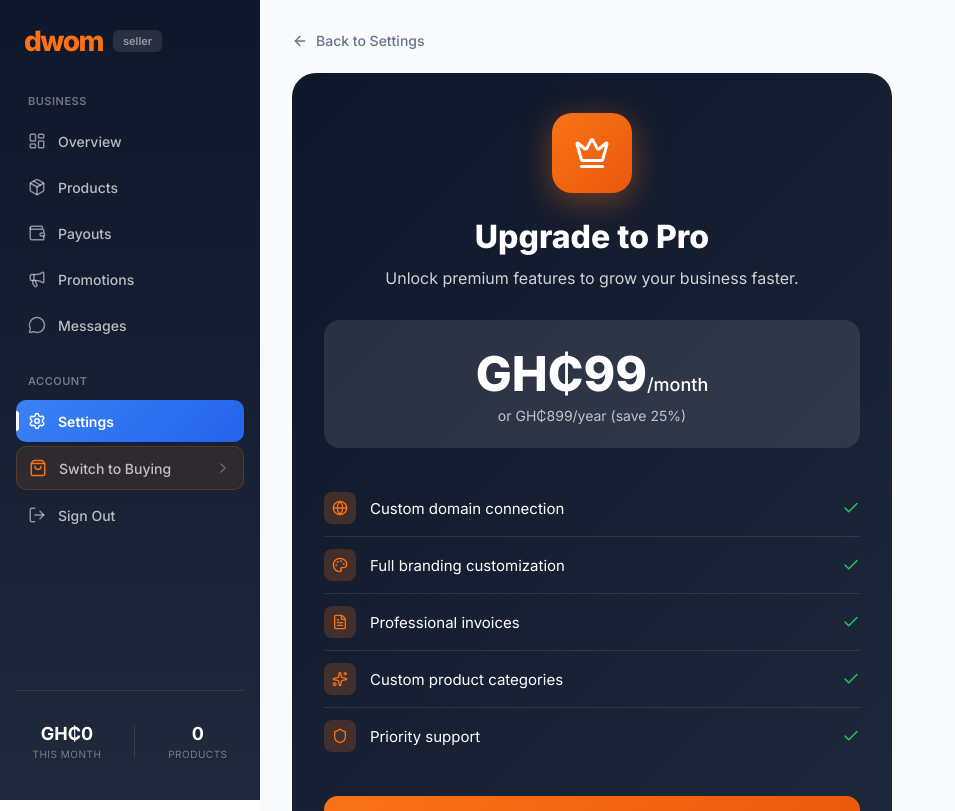
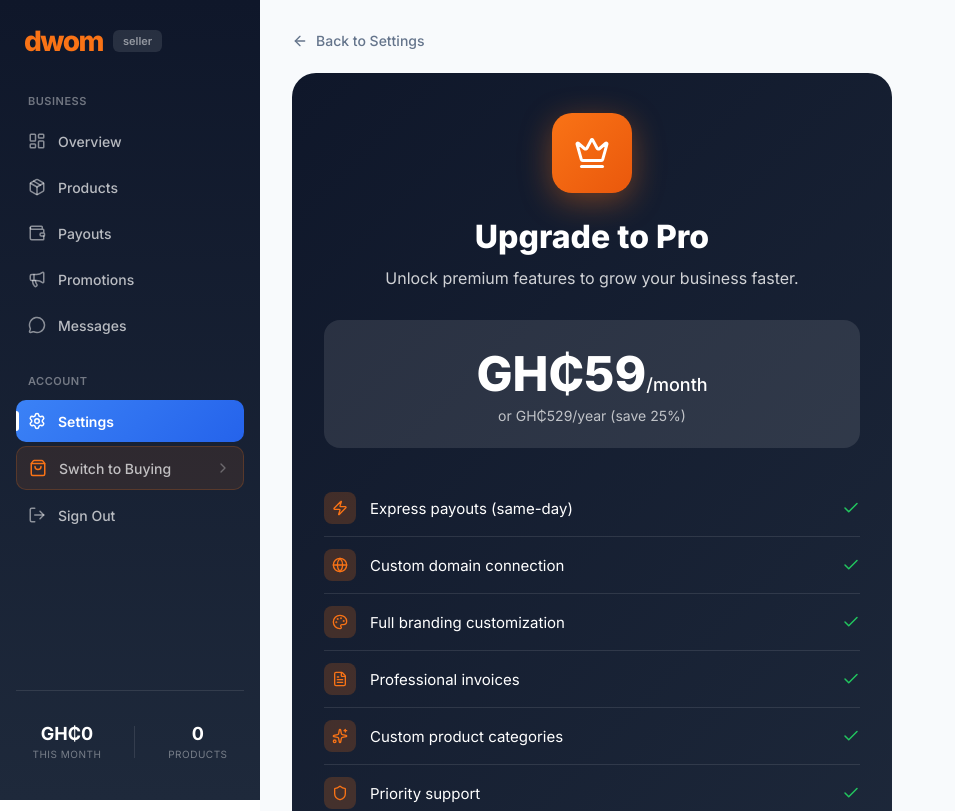
Before and after one commit to 37fury/dwom, a Next.js app: page /dashboard/seller/settings/upgrade in a window 1280 px wide. Shown: the top 811 px of the page, without its empty margins (0-955 px from the left). Built offline with nearby package versions, Linux system fonts and the light colour scheme; no server answers.

Commit message:
Update Pro pricing to GH₵59/month and add express payout feature

```diff
--- a/app/dashboard/seller/settings/upgrade/page.tsx
+++ b/app/dashboard/seller/settings/upgrade/page.tsx
@@ -1,7 +1,8 @@
 import Link from 'next/link';
-import { Crown, ArrowLeft, Check, Zap, Shield, Globe, Palette, FileText, Sparkles } from 'lucide-react';
+import { Crown, ArrowLeft, Check, Zap, Shield, Globe, Palette, FileText, Sparkles, Clock } from 'lucide-react';
 
 const proFeatures = [
+    { icon: Zap, text: 'Express payouts (same-day)' },
     { icon: Globe, text: 'Custom domain connection' },
     { icon: Palette, text: 'Full branding customization' },
     { icon: FileText, text: 'Professional invoices' },
@@ -80,10 +81,10 @@ export default function UpgradePage() {
                     position: 'relative'
                 }}>
                     <div style={{ fontSize: '48px', fontWeight: '800', marginBottom: '4px' }}>
-                        GH₵99<span style={{ fontSize: '18px', fontWeight: '500' }}>/month</span>
+                        GH₵59<span style={{ fontSize: '18px', fontWeight: '500' }}>/month</span>
                     </div>
                     <p style={{ fontSize: '14px', opacity: 0.7 }}>
-                        or GH₵899/year (save 25%)
+                        or GH₵529/year (save 25%)
                     </p>
                 </div>
 
```
